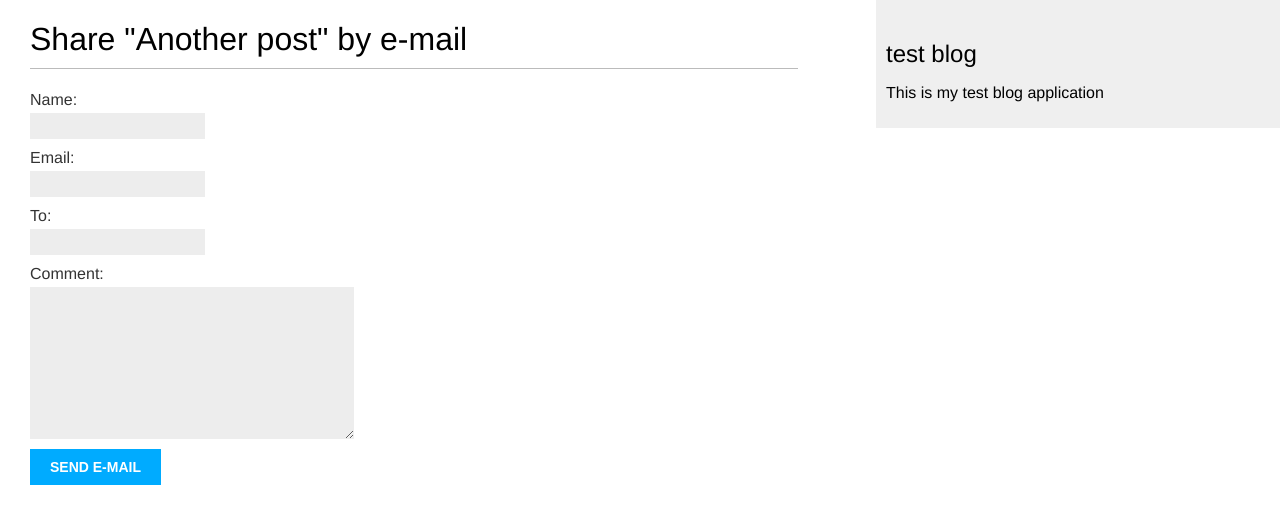
After one commit to Chris-Erhij/django_pro, a Django app: page /blog/3/share/ in a window 1280 px wide. The commit adds this page. Shown: the top 524 px of the page. Run offline with Django 4.2, Linux system fonts and the light colour scheme; data comes from the database, SQL or seed files in the repository.

Commit message:
Feature added for sharing a post via email using a form

```diff
--- a/blog/models.py
+++ b/blog/models.py
@@ -24,7 +24,7 @@
     class Status(models.TextChoices):
         """Enum class for blog_post choices
 
-        Best defined in the model for easy usage from anywhere in the code
+           Best defined in the model for easy usage from anywhere in the code
         """
         PUBLISHED = ('PB', 'Published')  # Name, value, and lable repectively
         DRAFT = ('DT', 'Draft')
--- a/blog/templates/blog/post/detail.html
+++ b/blog/templates/blog/post/detail.html
@@ -8,4 +8,9 @@
         published {{ post_context.date_published }} by {{ post_context.author }}
     </p>
     {{ post_context.body | linebreaks }}
+    <p>
+        <a href="{% url 'blog:post_share' post_context.id %}">
+            share
+        </a>
+    </p>
 {% endblock %}
--- /dev/null
+++ b/blog/templates/blog/post/share.html
@@ -0,0 +1,19 @@
+{% extends "blog/base.html" %}
+
+{% block title %}Share a post{% endblock %}
+
+{% block content %}
+    {% if sent %}
+        <h1>E-mail successfully sent</h1>
+        <p>
+        "{{ post.blog_title }}" was successfully sent to {{ form.cleaned_data.to }}.
+        </p>
+    {% else %}
+        <h1>Share "{{ post.blog_title }}" by e-mail</h1>
+        <form method="post">
+            {{ form.as_p }}
+            {% csrf_token %}
+            <input type="submit" value="Send e-mail">
+        </form>
+    {% endif %}
+{% endblock %}
--- a/blog/urls.py
+++ b/blog/urls.py
@@ -5,4 +5,5 @@
 urlpatterns = [
     path('', views.post_list, name='post_list'),
     path('<int:year>/<int:month>/<int:day>/<slug:post>/', views.post_detail, name='post_detail'),  # For SEO friendly post URL
+    path('<int:post_id>/share/', views.post_share, name='post_share'),
 ]  # Map URL patterns to views using the path() function. In this case just two.
--- a/blog/views.py
+++ b/blog/views.py
@@ -7,6 +7,7 @@
 )
 from .forms import EmailPostForm
 from django.shortcuts import get_object_or_404
+from django.core.mail import send_mail
 
 
 def post_list(request: HttpRequest) -> HttpResponse:
@@ -51,13 +52,20 @@
     """
 
     post = get_object_or_404(Post, status=Post.Status.PUBLISHED, id=post_id)
+    sent: bool = False
     if request.method == 'POST':
         # creates a form object if request method is Post
         form = EmailPostForm(request.POST)
 
         if form.is_valid():  # checks for validity
-            form = form.cleaned_data
+            cd = form.cleaned_data
+            post_url = request.build_absolute_uri(post.get_absolute_url())
+            subject = F"{cd['name']} recommends you read {post.blog_title}"
+            message = F"Read {post.blog_title} at {post_url}\n\n {cd['name']}\'s comment: {cd['comment']}"
+            send_mail(subject, message, 'christianerhijotah@gmail.com', [cd['to']])
+            sent = True
             # sumbit form
+
     else:
         form = EmailPostForm()  # re-renders form
-    return render(request, 'blog/post/share.html', {'post': post, 'form': form})
+    return render(request, 'blog/post/share.html', {'post': post, 'form': form, 'sent': sent})
```
Also changed, not shown: mysite/settings.py (+10 -0 lines).
